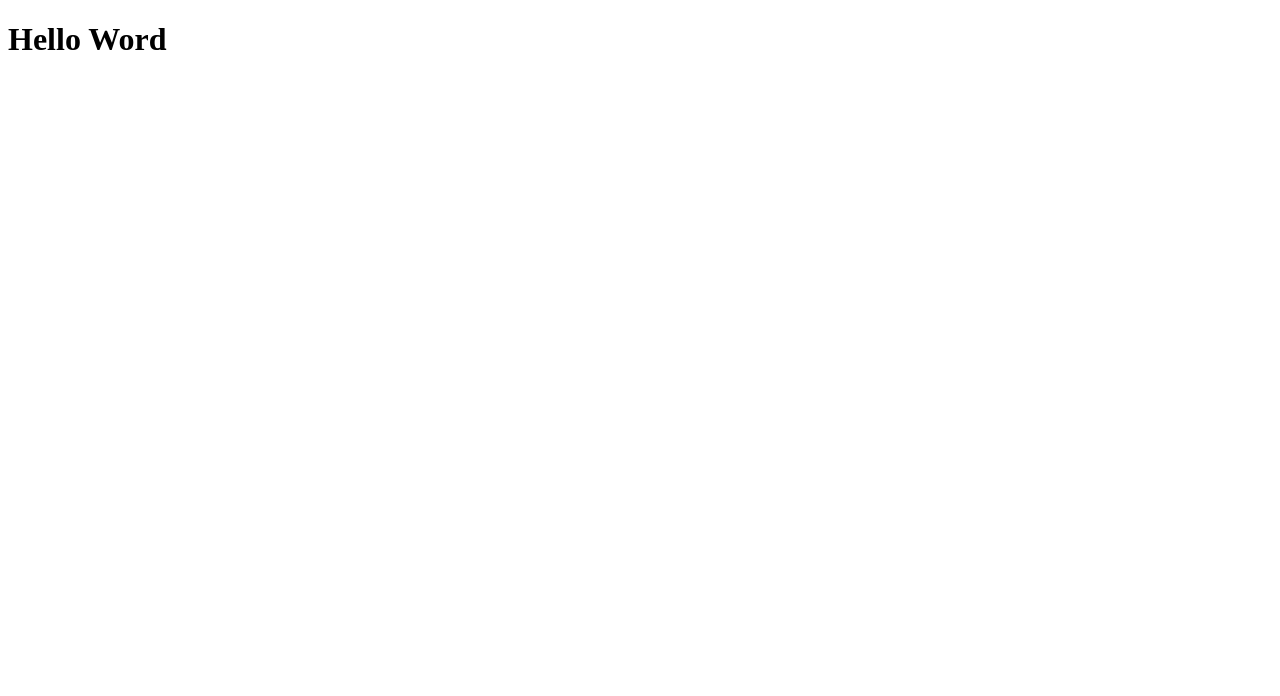
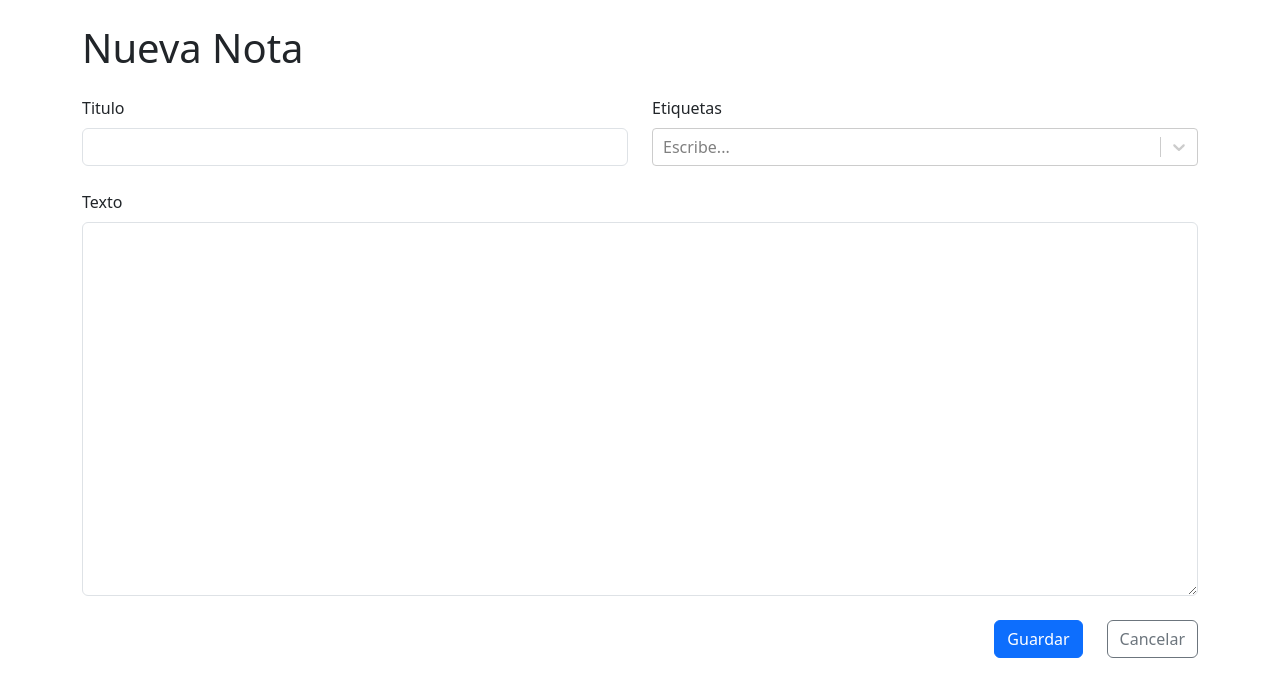
Before and after one commit to Fran804/react-note-app, a React (Vite) app: page /new in a window 1280 px wide. Shown: the top 696 px of the page. Built offline with nearby package versions, Linux system fonts and the light colour scheme.

Commit message:
New note form

```diff
--- a/index.html
+++ b/index.html
@@ -4,7 +4,7 @@
     <meta charset="UTF-8" />
     <link rel="icon" type="image/svg+xml" href="/vite.svg" />
     <meta name="viewport" content="width=device-width, initial-scale=1.0" />
-    <title>Vite + React + TS</title>
+    <title>Aplicación de notas</title>
   </head>
   <body>
     <div id="root"></div>
--- a/package.json
+++ b/package.json
@@ -10,8 +10,12 @@
     "preview": "vite preview"
   },
   "dependencies": {
+    "bootstrap": "^5.3.0",
     "react": "^18.2.0",
-    "react-dom": "^18.2.0"
+    "react-bootstrap": "^2.8.0",
+    "react-dom": "^18.2.0",
+    "react-router-dom": "^6.14.1",
+    "react-select": "^5.7.3"
   },
   "devDependencies": {
     "@types/react": "^18.2.14",
--- a/src/App.tsx
+++ b/src/App.tsx
@@ -1,8 +1,23 @@
+import "bootstrap/dist/css/bootstrap.min.css";
+import { Container } from "react-bootstrap";
+import { Routes, Route, Navigate } from "react-router-dom";
+
+//Pages
+import NewNote from "./Pages/NewNote/NewNote";
+
 function App() {
   return (
-    <>
-      <h1>Hello Word</h1>
-    </>
+    <Container className="my-4">
+      <Routes>
+        <Route path="/" element={<h1>Home</h1>} />
+        <Route path="/new" element={<NewNote />} />
+        <Route path="/:id">
+          <Route index element={<h1>Mostrar</h1>} />
+          <Route path="edit" element={<h1>Editar</h1>} />
+        </Route>
+        <Route path="*" element={<Navigate to="/" />} />
+      </Routes>
+    </Container>
   );
 }
 
--- /dev/null
+++ b/src/Pages/NewNote/NewNote.tsx
@@ -0,0 +1,12 @@
+import NoteForm from "./components/NoteForm"
+
+function NewNote() {
+  return (
+    <div>
+      <h1 className="mb-4">Nueva Nota</h1>
+      <NoteForm />
+    </div>
+  )
+}
+
+export default NewNote
--- /dev/null
+++ b/src/Pages/NewNote/components/NoteForm.tsx
@@ -0,0 +1,43 @@
+import { Button, Col, Form, Row, Stack } from "react-bootstrap";
+import { Link } from "react-router-dom";
+import CreatableReactSelect from "react-select/creatable";
+
+function NoteForm() {
+
+  return (
+    <Form>
+      <Stack gap={4}>
+        <Row>
+          <Col>
+            <Form.Group controlId="title">
+              <Form.Label>Titulo</Form.Label>
+              <Form.Control required />
+            </Form.Group>
+          </Col>
+          <Col>
+            <Form.Group controlId="tags">
+              <Form.Label>Etiquetas</Form.Label>
+              <CreatableReactSelect isMulti placeholder="Escribe..." />
+            </Form.Group>
+          </Col>
+        </Row>
+        <Form.Group controlId="markdown">
+          <Form.Label>Texto</Form.Label>
+          <Form.Control required as="textarea" rows={15} />
+        </Form.Group>
+        <Stack className="justify-content-end" direction="horizontal" gap={4}>
+          <Button type="submit" variant="primary">
+            Guardar
+          </Button>
+          <Link to="..">
+            <Button type="button" variant="outline-secondary">
+              Cancelar
+            </Button>
+          </Link>
+        </Stack>
+      </Stack>
+    </Form>
+  );
+}
+
+export default NoteForm;
--- a/src/main.tsx
+++ b/src/main.tsx
@@ -1,9 +1,12 @@
 import React from "react";
 import ReactDOM from "react-dom/client";
 import App from "./App.tsx";
+import { BrowserRouter } from "react-router-dom";
 
 ReactDOM.createRoot(document.getElementById("root")!).render(
   <React.StrictMode>
-    <App />
+    <BrowserRouter>
+      <App />
+    </BrowserRouter>
   </React.StrictMode>
 );
```
Also changed, not shown: 1 other file (tests, documents, lock files or other folders).
